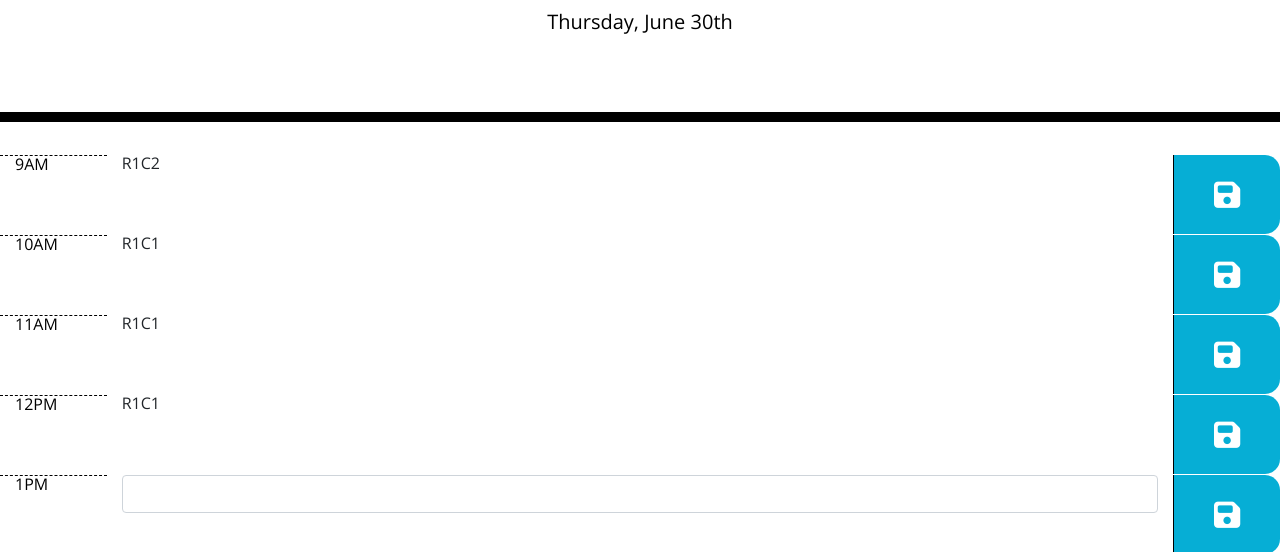
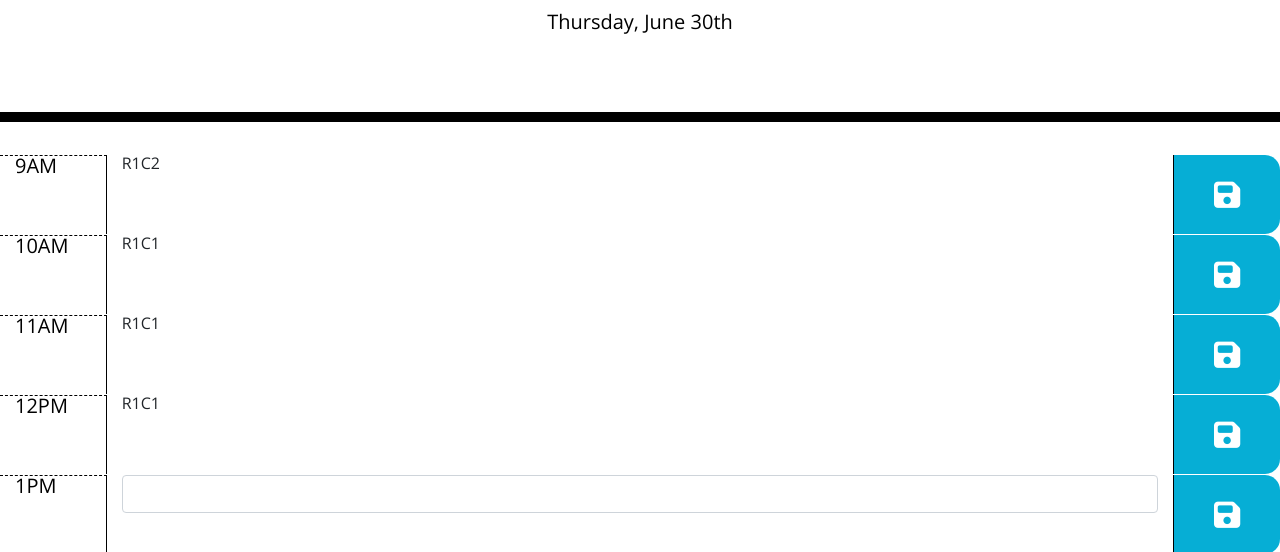
Before and after one commit to Chromodyne/work_day_scheduler, a plain HTML site: page index.html in a window 1280 px wide. Shown: the part 182-734 px from the top of the page. Drawn offline with nearby package versions, Linux system fonts and the light colour scheme.

Commit message:
Updated some stylings to better represent mockup.

```diff
--- a/assets/css/style.css
+++ b/assets/css/style.css
@@ -40,6 +40,8 @@ textarea {
   background-color: #ffffff;
   color: #000000;
   border-top: 1px dashed #000000;
+  border-right: 1px solid #000000;
+  font-size: 20px;
 }
 
 .past {
```
